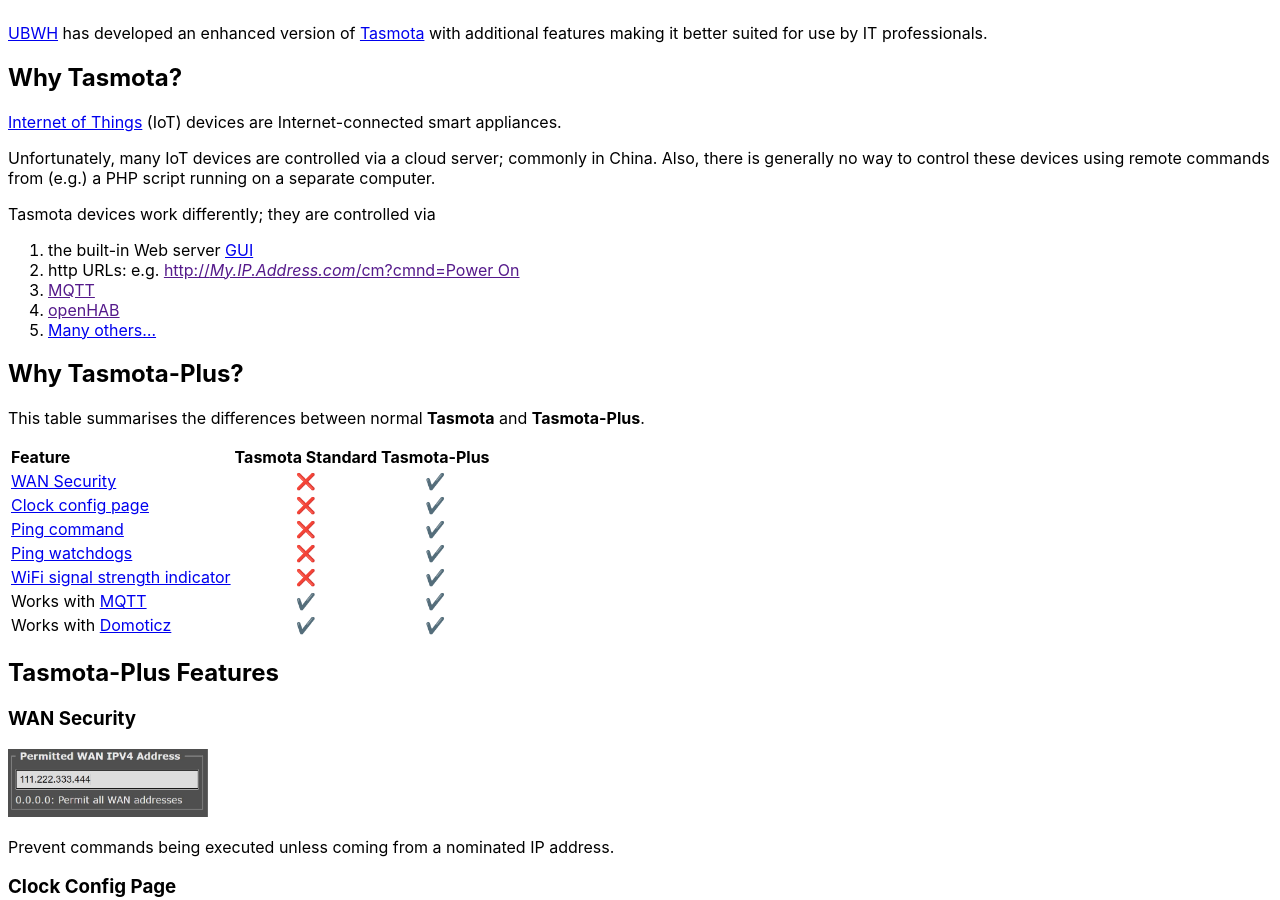
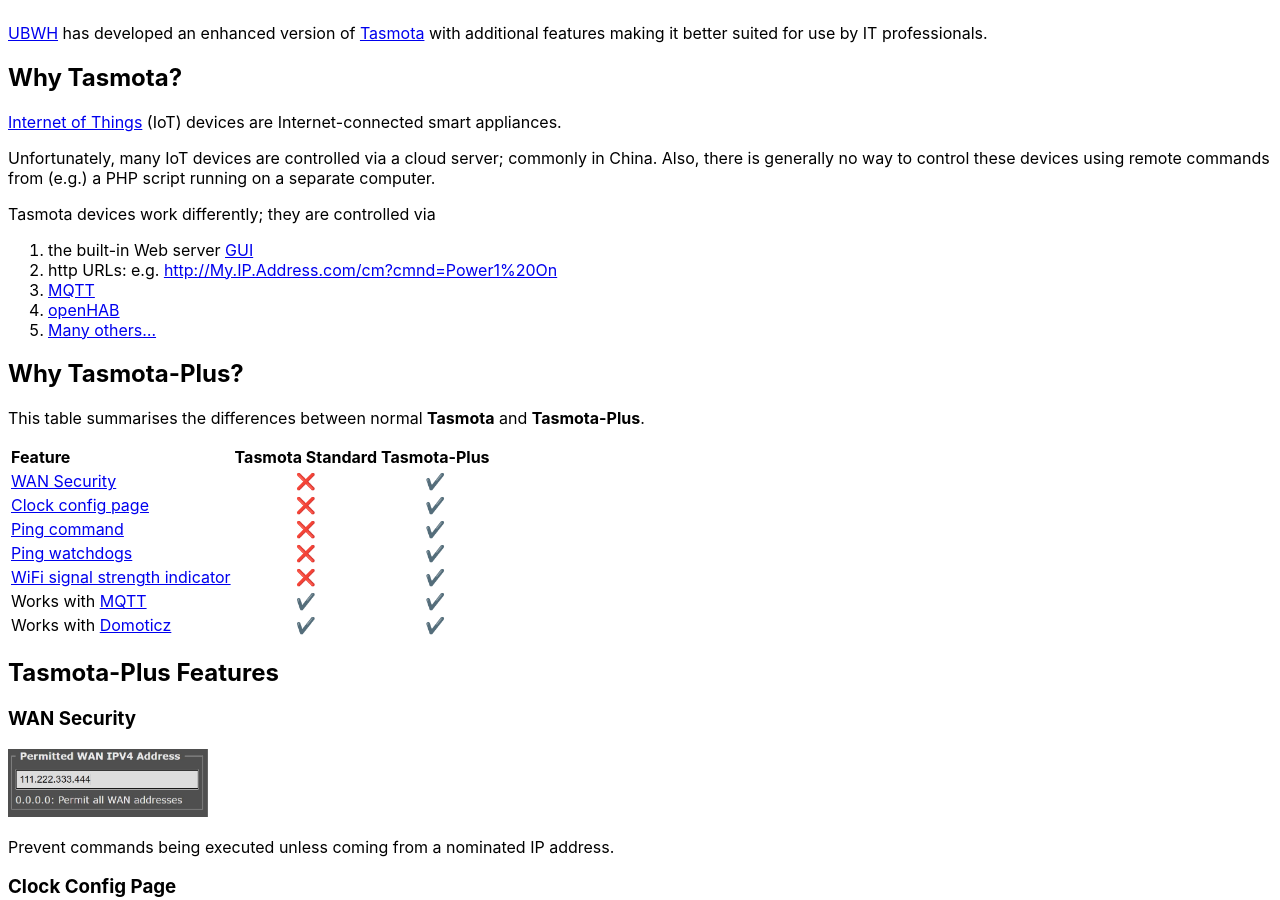
Before and after one commit to UBWH/ubwh.github.io, a Jekyll site: the page built from index.md, in a window 1280 px wide and 900 px high, scrolled down 338 px. Built offline with Jekyll 4.4.1, drawn with Linux system fonts in a browser that asks for light colours; our own code applies the rules of GitHub Pages for plain Markdown files; a script that is not in the unit is left out.

Commit message:
Update index.md

```diff
--- a/index.md
+++ b/index.md
@@ -9,9 +9,9 @@ Unfortunately, many IoT devices are controlled via a cloud server; commonly in C
 
 Tasmota devices work differently; they are controlled via
 1. the built-in Web server [GUI](https://en.wikipedia.org/wiki/Graphical_user_interface)
-1. http URLs: e.g. [http://_My.IP.Address.com_/cm?cmnd=Power On]()
-1. [MQTT]()
-1. [openHAB]()
+1. http URLs: e.g. [http://My.IP.Address.com/cm?cmnd=Power1%20On](http://My.IP.Address.com/cm?cmnd=Power1%20On)
+1. [MQTT](https://mqtt.org/)
+1. [openHAB](https://www.openhab.org/)
 1. [Many others...](https://tasmota.github.io/docs/Integrations/)
 
 ## Why Tasmota-Plus?
```
